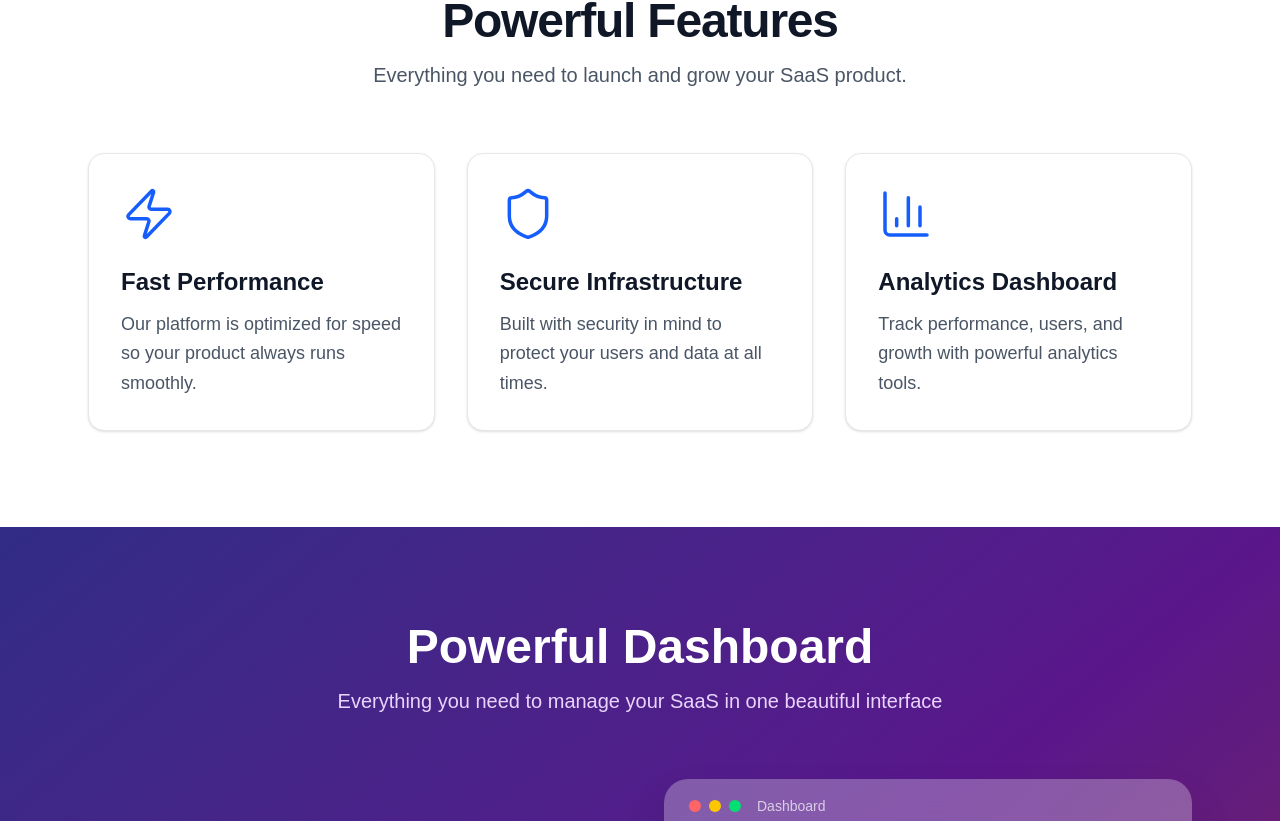
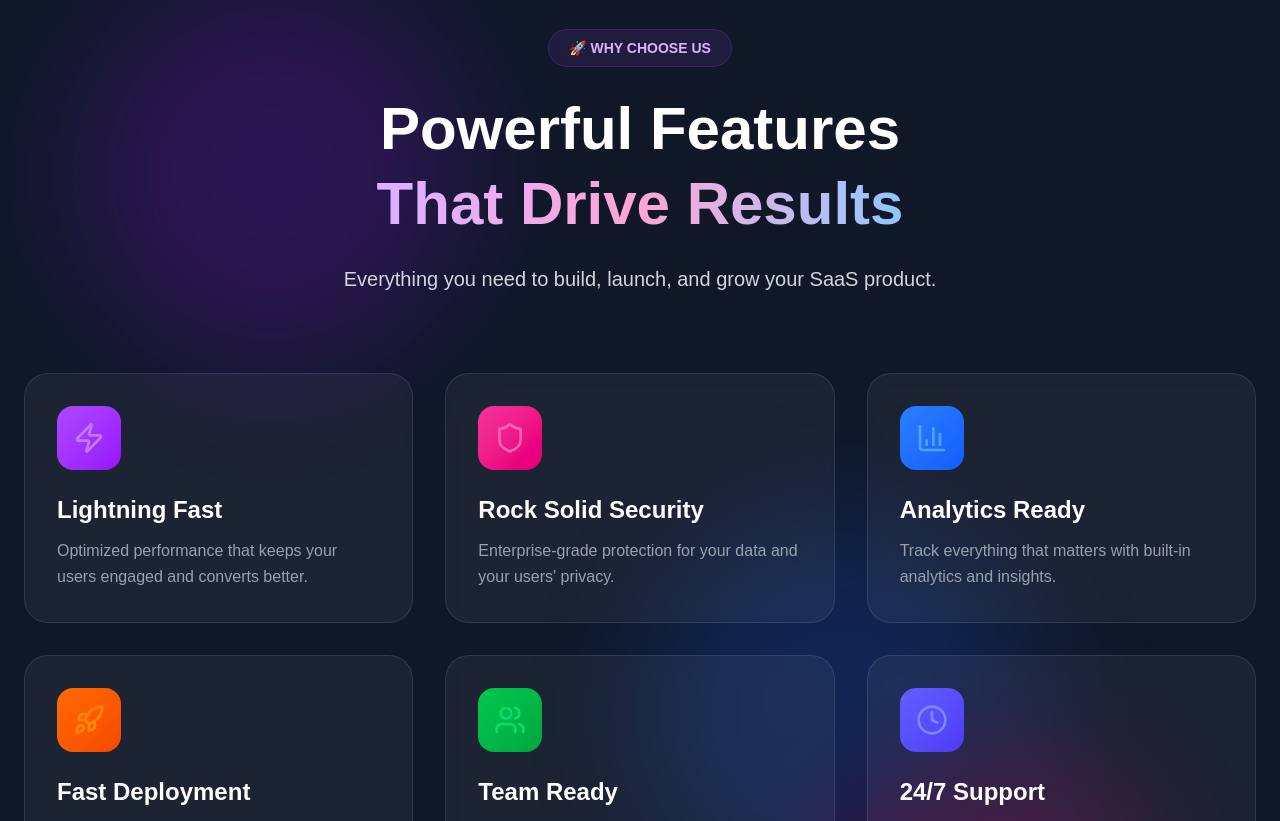
Before and after one commit to Neric-wizard/saas-landing-page, a Next.js app: page / in a window 1280 px wide. Shown: the part 899-1720 px from the top of the page. Built offline with nearby package versions, Linux system fonts and the light colour scheme.

Commit message:
Day 3: Upgrade Features + Pricing sections with premium design

```diff
--- a/app/components/Features.tsx
+++ b/app/components/Features.tsx
@@ -1,53 +1,113 @@
-import { Zap, Shield, BarChart3 } from "lucide-react";
+import { Zap, Shield, BarChart3, Rocket, Users, Clock } from "lucide-react";
 
 export default function Features() {
+  const features = [
+    {
+      icon: <Zap className="w-8 h-8 text-purple-400" />,
+      title: "Lightning Fast",
+      description: "Optimized performance that keeps your users engaged and converts better.",
+      color: "from-purple-500 to-purple-600"
+    },
+    {
+      icon: <Shield className="w-8 h-8 text-pink-400" />,
+      title: "Rock Solid Security",
+      description: "Enterprise-grade protection for your data and your users' privacy.",
+      color: "from-pink-500 to-pink-600"
+    },
+    {
+      icon: <BarChart3 className="w-8 h-8 text-blue-400" />,
+      title: "Analytics Ready",
+      description: "Track everything that matters with built-in analytics and insights.",
+      color: "from-blue-500 to-blue-600"
+    },
+    {
+      icon: <Rocket className="w-8 h-8 text-orange-400" />,
+      title: "Fast Deployment",
+      description: "Launch in days, not months. Vercel deployment with one click.",
+      color: "from-orange-500 to-orange-600"
+    },
+    {
+      icon: <Users className="w-8 h-8 text-green-400" />,
+      title: "Team Ready",
+      description: "Built for collaboration with role-based access and team features.",
+      color: "from-green-500 to-green-600"
+    },
+    {
+      icon: <Clock className="w-8 h-8 text-indigo-400" />,
+      title: "24/7 Support",
+      description: "We're here when you need us. Fast responses, real solutions.",
+      color: "from-indigo-500 to-indigo-600"
+    }
+  ];
+
   return (
-    <section className="py-24 bg-white">
-      <div className="max-w-6xl mx-auto px-6">
+    <section className="py-32 relative overflow-hidden bg-gray-900">
 
-        {/* HEADER - Made much bolder */}
-        <div className="text-center max-w-2xl mx-auto">
-          <h2 className="text-5xl font-extrabold text-gray-900 tracking-tight">
+      {/* Animated background */}
+      <div className="absolute inset-0 opacity-20">
+        <div className="absolute top-20 left-20 w-96 h-96 bg-purple-600 rounded-full mix-blend-soft-light filter blur-3xl animate-blob"></div>
+        <div className="absolute bottom-20 right-20 w-96 h-96 bg-pink-600 rounded-full mix-blend-soft-light filter blur-3xl animate-blob animation-delay-2000"></div>
+        <div className="absolute top-1/2 left-1/2 w-96 h-96 bg-blue-600 rounded-full mix-blend-soft-light filter blur-3xl animate-blob animation-delay-4000"></div>
+      </div>
+
+      <div className="relative z-10 max-w-7xl mx-auto px-6">
+
+        {/* Header */}
+        <div className="text-center max-w-2xl mx-auto mb-20">
+          <span className="inline-block bg-purple-500/10 text-purple-300 px-5 py-2 rounded-full text-sm font-semibold border border-purple-500/20 mb-6">
+            🚀 WHY CHOOSE US
+          </span>
+          <h2 className="text-5xl md:text-6xl font-black text-white mb-6 leading-tight">
             Powerful Features
+            <br />
+            <span className="text-transparent bg-clip-text bg-gradient-to-r from-purple-300 via-pink-300 to-blue-300">
+              That Drive Results
+            </span>
           </h2>
-          <p className="text-xl text-gray-600 mt-4">
-            Everything you need to launch and grow your SaaS product.
+          <p className="text-xl text-gray-300">
+            Everything you need to build, launch, and grow your SaaS product.
           </p>
         </div>
 
-        {/* FEATURE CARDS - Clearer headings */}
-        <div className="grid grid-cols-1 md:grid-cols-3 gap-8 mt-16">
+        {/* Features Grid */}
+        <div className="grid md:grid-cols-2 lg:grid-cols-3 gap-8">
+          {features.map((feature, index) => (
+            <div
+              key={index}
+              className="group relative bg-white/5 backdrop-blur-sm rounded-3xl border border-white/10 p-8 hover:bg-white/10 transition-all duration-300 hover:scale-105 hover:shadow-2xl"
+            >
+              {/* Gradient overlay on hover */}
+              <div className={`absolute inset-0 rounded-3xl bg-gradient-to-br ${feature.color} opacity-0 group-hover:opacity-10 transition-opacity duration-300`}></div>
 
-          <div className="p-8 border border-gray-200 rounded-2xl bg-white shadow-sm hover:shadow-lg transition-all">
-            <Zap className="w-14 h-14 text-blue-600 mb-6" strokeWidth={1.5} />
-            <h3 className="text-2xl font-bold text-gray-900 mb-3">
-              Fast Performance
-            </h3>
-            <p className="text-gray-600 text-lg leading-relaxed">
-              Our platform is optimized for speed so your product always runs smoothly.
-            </p>
+              <div className="relative">
+                {/* Icon with gradient background */}
+                <div className={`w-16 h-16 rounded-2xl bg-gradient-to-br ${feature.color} bg-opacity-20 flex items-center justify-center mb-6 group-hover:scale-110 transition-transform duration-300`}>
+                  {feature.icon}
                 </div>
 
-          <div className="p-8 border border-gray-200 rounded-2xl bg-white shadow-sm hover:shadow-lg transition-all">
-            <Shield className="w-14 h-14 text-blue-600 mb-6" strokeWidth={1.5} />
-            <h3 className="text-2xl font-bold text-gray-900 mb-3">
-              Secure Infrastructure
+                {/* Title */}
+                <h3 className="text-2xl font-bold text-white mb-3">
+                  {feature.title}
                 </h3>
-            <p className="text-gray-600 text-lg leading-relaxed">
-              Built with security in mind to protect your users and data at all times.
+
+                {/* Description */}
+                <p className="text-gray-400 leading-relaxed">
+                  {feature.description}
                 </p>
+
+                {/* Hover indicator */}
+                <div className="absolute bottom-0 left-0 w-0 h-0.5 bg-gradient-to-r from-purple-500 to-pink-500 group-hover:w-full transition-all duration-300"></div>
+              </div>
+            </div>
+          ))}
         </div>
 
-          <div className="p-8 border border-gray-200 rounded-2xl bg-white shadow-sm hover:shadow-lg transition-all">
-            <BarChart3 className="w-14 h-14 text-blue-600 mb-6" strokeWidth={1.5} />
-            <h3 className="text-2xl font-bold text-gray-900 mb-3">
-              Analytics Dashboard
-            </h3>
-            <p className="text-gray-600 text-lg leading-relaxed">
-              Track performance, users, and growth with powerful analytics tools.
-            </p>
+        {/* Bottom CTA */}
+        <div className="text-center mt-20">
+          <div className="inline-flex items-center gap-4 bg-white/5 backdrop-blur-sm px-8 py-4 rounded-2xl border border-white/10">
+            <span className="text-purple-400 text-xl">✨</span>
+            <span className="text-gray-300">All features included in every plan • No limits • No hidden costs</span>
           </div>
-
         </div>
       </div>
     </section>
--- a/app/components/Pricing.tsx
+++ b/app/components/Pricing.tsx
@@ -1,137 +1,158 @@
 export default function Pricing() {
   return (
-    <section className="py-24 bg-gray-50">
-      <div className="max-w-6xl mx-auto px-6">
+    <section className="py-32 relative overflow-hidden bg-gradient-to-b from-gray-900 to-gray-800">
+
+      {/* Animated background */}
+      <div className="absolute inset-0 opacity-20">
+        <div className="absolute top-0 left-0 w-[500px] h-[500px] bg-purple-600 rounded-full mix-blend-soft-light filter blur-3xl animate-blob"></div>
+        <div className="absolute bottom-0 right-0 w-[500px] h-[500px] bg-pink-600 rounded-full mix-blend-soft-light filter blur-3xl animate-blob animation-delay-2000"></div>
+        <div className="absolute top-1/2 left-1/2 w-[500px] h-[500px] bg-blue-600 rounded-full mix-blend-soft-light filter blur-3xl animate-blob animation-delay-4000"></div>
+      </div>
+
+      <div className="relative z-10 max-w-7xl mx-auto px-6">
 
         {/* Header */}
-        <div className="text-center max-w-2xl mx-auto">
-          <h2 className="text-4xl font-bold text-gray-900">
-            Simple, Transparent Pricing
+        <div className="text-center max-w-2xl mx-auto mb-16">
+          <span className="inline-block bg-purple-500/10 text-purple-300 px-5 py-2 rounded-full text-sm font-semibold border border-purple-500/20 mb-6">
+            💎 SIMPLE, TRANSPARENT PRICING
+          </span>
+          <h2 className="text-5xl md:text-6xl font-black text-white mb-6 leading-tight">
+            Choose Your
+            <br />
+            <span className="text-transparent bg-clip-text bg-gradient-to-r from-purple-300 via-pink-300 to-blue-300">
+              Success Plan
+            </span>
           </h2>
-          <p className="text-xl text-gray-600 mt-4">
-            Choose the perfect plan for your business stage
+          <p className="text-xl text-gray-300">
+            Flat rates, no hidden fees. Start building your dream project today.
           </p>
         </div>
 
         {/* Pricing Cards */}
-        <div className="grid md:grid-cols-3 gap-8 mt-16">
+        <div className="grid md:grid-cols-3 gap-8 max-w-5xl mx-auto">
 
           {/* Starter Card */}
-          <div className="bg-white rounded-2xl p-8 border border-gray-200 shadow-sm hover:shadow-md transition-shadow">
-            <h3 className="text-2xl font-bold text-gray-900">Starter</h3>
-            <p className="text-sm text-gray-500 mt-2">Perfect for small projects</p>
+          <div className="group relative bg-white/5 backdrop-blur-sm rounded-3xl border border-white/10 p-8 hover:bg-white/10 transition-all duration-300 hover:scale-105 hover:border-purple-500/50">
 
-            <div className="mt-6 mb-8">
-              <span className="text-5xl font-bold text-gray-900">$29</span>
-              <span className="text-gray-600 ml-2">/month</span>
+            <div className="absolute inset-0 rounded-3xl bg-gradient-to-r from-purple-600/0 via-purple-600/0 to-pink-600/0 group-hover:from-purple-600/10 group-hover:via-purple-600/5 group-hover:to-pink-600/10 transition-all duration-500"></div>
+
+            <div className="relative">
+              <h3 className="text-2xl font-bold text-white mb-2">Starter</h3>
+              <p className="text-gray-400 mb-6">Perfect for small projects</p>
+
+              <div className="mb-8">
+                <span className="text-6xl font-black text-white">$299</span>
+                <span className="text-gray-400 ml-2">one-time</span>
               </div>
 
-            <ul className="space-y-4 mb-8">
-              <li className="flex items-center gap-3 text-gray-700">
-                <span className="text-green-500 text-xl">✓</span>
-                <span>Up to <span className="font-semibold">1,000</span> users</span>
+              <ul className="space-y-4 mb-10">
+                {[
+                  "5-page website",
+                  "Mobile responsive",
+                  "Contact form",
+                  "Basic SEO",
+                  "2 revisions"
+                ].map((feature, i) => (
+                  <li key={i} className="flex items-center gap-3">
+                    <span className="w-5 h-5 rounded-full bg-purple-500/20 flex items-center justify-center text-purple-400 text-sm">✓</span>
+                    <span className="text-gray-300">{feature}</span>
                   </li>
-              <li className="flex items-center gap-3 text-gray-700">
-                <span className="text-green-500 text-xl">✓</span>
-                <span>Basic analytics dashboard</span>
-              </li>
-              <li className="flex items-center gap-3 text-gray-700">
-                <span className="text-green-500 text-xl">✓</span>
-                <span>Email support (24h response)</span>
-              </li>
-              <li className="flex items-center gap-3 text-gray-400">
-                <span className="text-gray-300 text-xl">✗</span>
-                <span>Custom integrations</span>
-              </li>
+                ))}
               </ul>
 
-            <button className="w-full py-3 px-4 border-2 border-gray-900 text-gray-900 font-semibold rounded-xl hover:bg-gray-50 transition-colors">
-              Start Free Trial
+              <button className="w-full bg-white/10 hover:bg-white/20 text-white font-bold py-5 rounded-xl border border-white/20 transition-all duration-300 group-hover:border-purple-500/50">
+                Get Started
               </button>
             </div>
+          </div>
 
-          {/* Pro Card (Popular) */}
-          <div className="bg-white rounded-2xl p-8 border-2 border-blue-500 shadow-lg relative scale-105">
-            {/* Popular Badge */}
-            <div className="absolute -top-4 left-1/2 transform -translate-x-1/2">
-              <span className="bg-blue-600 text-white px-4 py-1 rounded-full text-sm font-medium">
-                Most Popular
+          {/* Pro Card - Popular */}
+          <div className="group relative bg-gradient-to-b from-purple-600/20 to-pink-600/20 backdrop-blur-sm rounded-3xl border-2 border-purple-500/50 p-8 hover:scale-105 transition-all duration-300 shadow-2xl shadow-purple-500/20">
+
+          {/* Popular Badge - Fixed */}
+<div className="absolute -top-4 left-1/2 transform -translate-x-1/2 whitespace-nowrap">
+  <span className="bg-gradient-to-r from-yellow-400 to-orange-400 text-gray-900 px-4 py-1.5 rounded-full text-xs font-bold shadow-lg border border-white/20">
+    🔥 MOST POPULAR
   </span>
 </div>
 
-            <h3 className="text-2xl font-bold text-gray-900">Pro</h3>
-            <p className="text-sm text-gray-500 mt-2">For growing businesses</p>
+            {/* Glow effect */}
+            <div className="absolute inset-0 rounded-3xl bg-gradient-to-r from-purple-600/20 to-pink-600/20 blur-xl -z-10"></div>
 
-            <div className="mt-6 mb-8">
-              <span className="text-5xl font-bold text-gray-900">$79</span>
-              <span className="text-gray-600 ml-2">/month</span>
+            <div className="relative">
+              <h3 className="text-2xl font-bold text-white mb-2 mt-4">Pro</h3>
+              <p className="text-purple-200 mb-6">For growing businesses</p>
+
+              <div className="mb-8">
+                <span className="text-6xl font-black text-white">$799</span>
+                <span className="text-gray-300 ml-2">one-time</span>
               </div>
 
-            <ul className="space-y-4 mb-8">
-              <li className="flex items-center gap-3 text-gray-700">
-                <span className="text-green-500 text-xl">✓</span>
-                <span>Up to <span className="font-semibold">10,000</span> users</span>
+              <ul className="space-y-4 mb-10">
+                {[
+                  "10-page website",
+                  "Custom animations",
+                  "Blog integration",
+                  "Advanced SEO",
+                  "Priority support",
+                  "Unlimited revisions"
+                ].map((feature, i) => (
+                  <li key={i} className="flex items-center gap-3">
+                    <span className="w-5 h-5 rounded-full bg-purple-500 flex items-center justify-center text-white text-sm">✓</span>
+                    <span className="text-white">{feature}</span>
                   </li>
-              <li className="flex items-center gap-3 text-gray-700">
-                <span className="text-green-500 text-xl">✓</span>
-                <span>Advanced analytics & reports</span>
-              </li>
-              <li className="flex items-center gap-3 text-gray-700">
-                <span className="text-green-500 text-xl">✓</span>
-                <span>Priority support (4h response)</span>
-              </li>
-              <li className="flex items-center gap-3 text-gray-700">
-                <span className="text-green-500 text-xl">✓</span>
-                <span>Custom integrations</span>
-              </li>
+                ))}
               </ul>
 
-            <button className="w-full py-3 px-4 bg-blue-600 hover:bg-blue-700 text-white font-semibold rounded-xl transition-colors shadow-lg">
-              Start Free Trial
+              <button className="w-full bg-gradient-to-r from-purple-500 to-pink-500 hover:from-purple-600 hover:to-pink-600 text-white font-bold py-5 rounded-xl shadow-lg shadow-purple-500/30 transition-all duration-300 transform hover:scale-[1.02]">
+                Get Started
               </button>
+            </div>
           </div>
 
           {/* Enterprise Card */}
-          <div className="bg-white rounded-2xl p-8 border border-gray-200 shadow-sm hover:shadow-md transition-shadow">
-            <h3 className="text-2xl font-bold text-gray-900">Enterprise</h3>
-            <p className="text-sm text-gray-500 mt-2">For large organizations</p>
+          <div className="group relative bg-white/5 backdrop-blur-sm rounded-3xl border border-white/10 p-8 hover:bg-white/10 transition-all duration-300 hover:scale-105 hover:border-blue-500/50">
 
-            <div className="mt-6 mb-8">
-              <span className="text-5xl font-bold text-gray-900">$199</span>
-              <span className="text-gray-600 ml-2">/month</span>
+            <div className="absolute inset-0 rounded-3xl bg-gradient-to-r from-blue-600/0 via-blue-600/0 to-cyan-600/0 group-hover:from-blue-600/10 group-hover:via-blue-600/5 group-hover:to-cyan-600/10 transition-all duration-500"></div>
+
+            <div className="relative">
+              <h3 className="text-2xl font-bold text-white mb-2">Enterprise</h3>
+              <p className="text-gray-400 mb-6">Custom solutions</p>
+
+              <div className="mb-8">
+                <span className="text-6xl font-black text-white">Custom</span>
               </div>
 
-            <ul className="space-y-4 mb-8">
-              <li className="flex items-center gap-3 text-gray-700">
-                <span className="text-green-500 text-xl">✓</span>
-                <span><span className="font-semibold">Unlimited</span> users</span>
+              <ul className="space-y-4 mb-10">
+                {[
+                  "Unlimited pages",
+                  "Custom features",
+                  "Dedicated developer",
+                  "24/7 phone support",
+                  "SLA guarantee",
+                  "Training included"
+                ].map((feature, i) => (
+                  <li key={i} className="flex items-center gap-3">
+                    <span className="w-5 h-5 rounded-full bg-blue-500/20 flex items-center justify-center text-blue-400 text-sm">✓</span>
+                    <span className="text-gray-300">{feature}</span>
                   </li>
-              <li className="flex items-center gap-3 text-gray-700">
-                <span className="text-green-500 text-xl">✓</span>
-                <span>Custom analytics & AI insights</span>
-              </li>
-              <li className="flex items-center gap-3 text-gray-700">
-                <span className="text-green-500 text-xl">✓</span>
-                <span>24/7 phone & email support</span>
-              </li>
-              <li className="flex items-center gap-3 text-gray-700">
-                <span className="text-green-500 text-xl">✓</span>
-                <span>Dedicated account manager</span>
-              </li>
+                ))}
               </ul>
 
-            <button className="w-full py-3 px-4 border-2 border-gray-900 text-gray-900 font-semibold rounded-xl hover:bg-gray-50 transition-colors">
+              <button className="w-full bg-white/10 hover:bg-white/20 text-white font-bold py-5 rounded-xl border border-white/20 transition-all duration-300 group-hover:border-blue-500/50">
                 Contact Sales
               </button>
             </div>
-
+          </div>
         </div>
 
         {/* Money-back guarantee */}
-        <p className="text-center text-gray-600 mt-12">
-          🎉 All plans include a 14-day free trial. No credit card required.
-        </p>
-
+        <div className="text-center mt-16">
+          <div className="inline-flex items-center gap-3 bg-white/5 backdrop-blur-sm px-8 py-4 rounded-full border border-white/10">
+            <span className="text-2xl">🛡️</span>
+            <span className="text-gray-300">30-day money-back guarantee • Free revisions • No hidden fees</span>
+          </div>
+        </div>
       </div>
     </section>
   );
```
Lines whose indentation alone changed are shown as unchanged.
